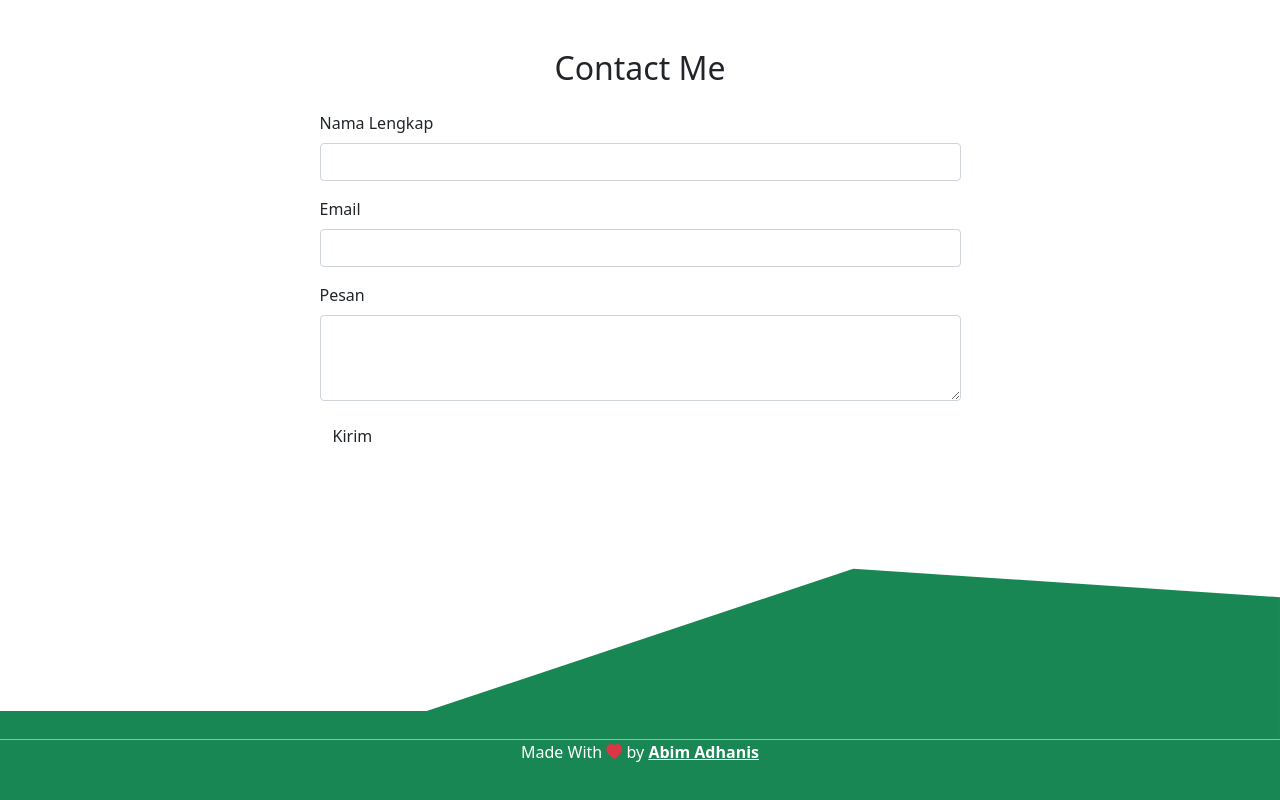
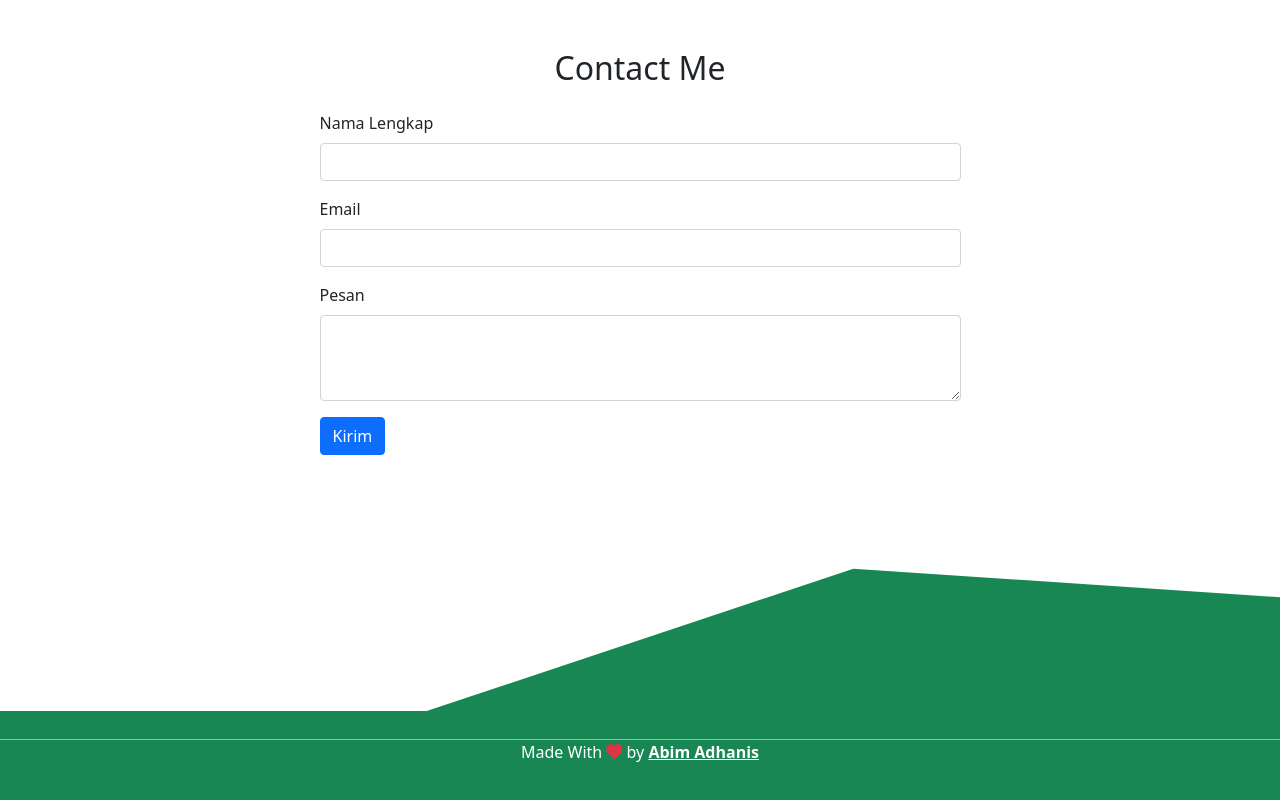
Before and after one commit to abimadhanis07/abimadhanis07.github.io, a plain HTML site: page index.html in a window 1280 px wide. Shown: the part 3039-3839 px from the top of the page. Drawn offline with nearby package versions, Linux system fonts and the light colour scheme.

Commit message:
ganti tombol kirim menjadi semula

```diff
--- a/index.html
+++ b/index.html
@@ -179,7 +179,7 @@
                 <label for="pesan" class="form-label">Pesan</label>
                 <textarea class="form-control" id="pesan" rows="3"></textarea>
               </div>
-              <button type="submit" class="btn btn-succsess">Kirim</button>
+              <button type="submit" class="btn btn-primary">Kirim</button>
             </form>
           </div>
         </div>
```
